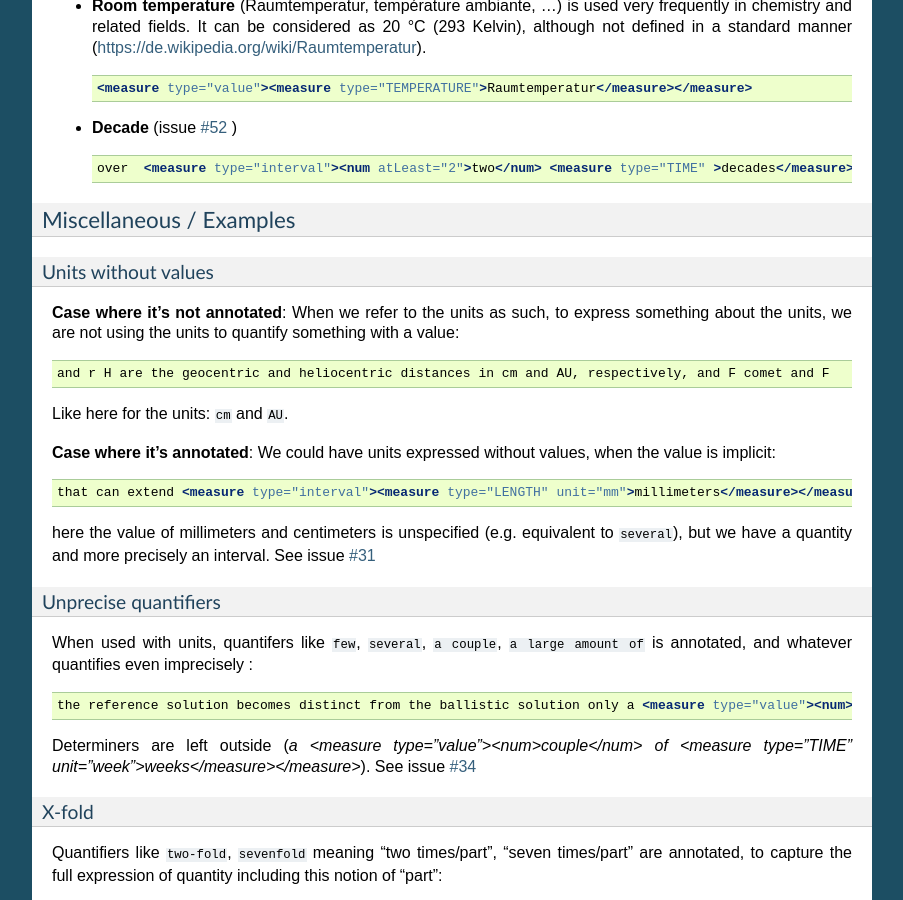
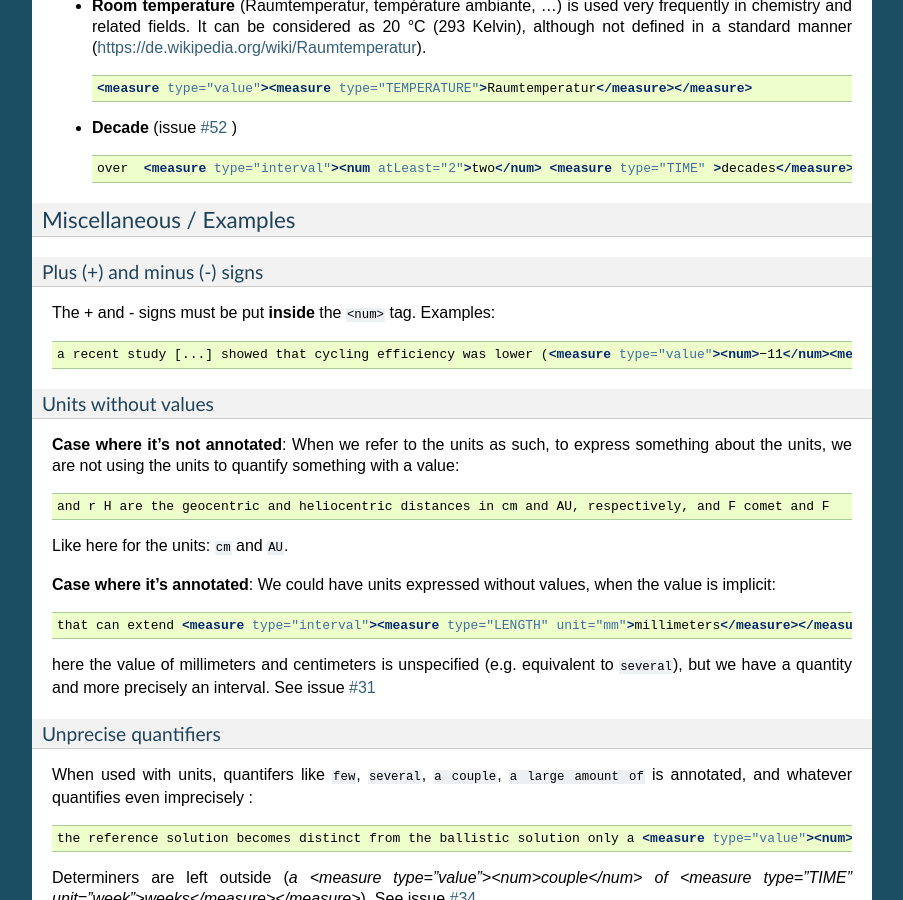
Before and after one commit to lfoppiano/grobid-quantities, a Sphinx documentation site: the page built from doc/guidelines.rst, in a window 1280 px wide and 900 px high, scrolled down 4342 px. Shown: the whole window, without its empty margins (198-1101 px from the left). Built offline with Sphinx 7.4.7, drawn with Linux system fonts in a browser that asks for light colours; some of the changed text lies outside the part shown.

Commit message:
add +/- guideline to doc

```diff
--- a/doc/guidelines.rst
+++ b/doc/guidelines.rst
@@ -278,6 +278,16 @@ Special cases
 Miscellaneous / Examples
 ~~~~~~~~~~~~~~~~~~~~~~~~
 
+Plus (+) and minus (-) signs
+^^^^^^^^^^^^^^^^^^^^^^^^^^^^
+
+The + and - signs must be put **inside** the ``<num>`` tag. Examples:
+
+.. code-block:: xml
+
+  a recent study [...] showed that cycling efficiency was lower (<measure type="value"><num>−11</num><measure type="FRACTION" unit="%">%</measure></measure>) and energy cost of running was greater (<measure type="value"><num>+11</num><measure type="FRACTION" unit="%">%</measure></measure>) in the master compared with young triathletes
+
+
 Units without values
 ^^^^^^^^^^^^^^^^^^^^
 
```
